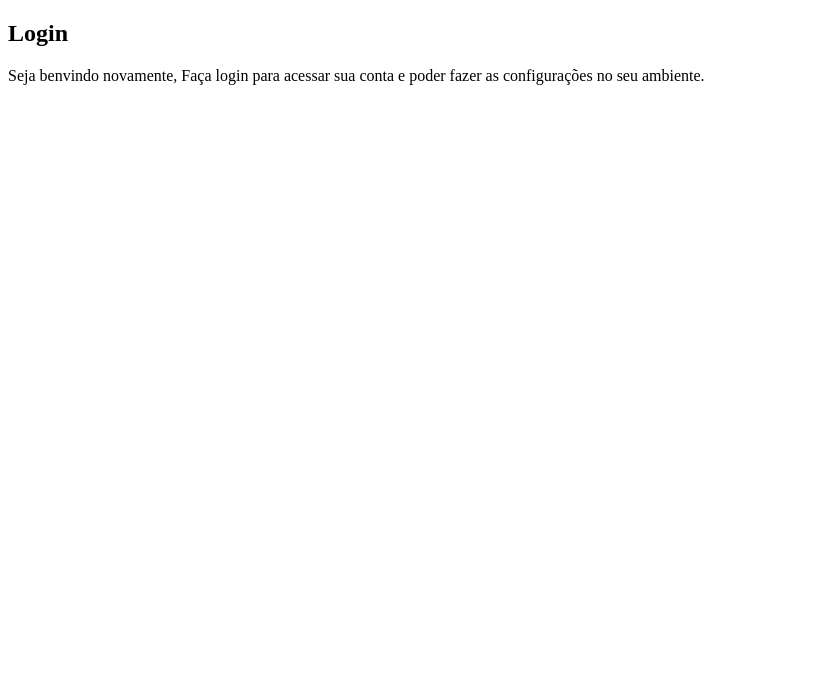
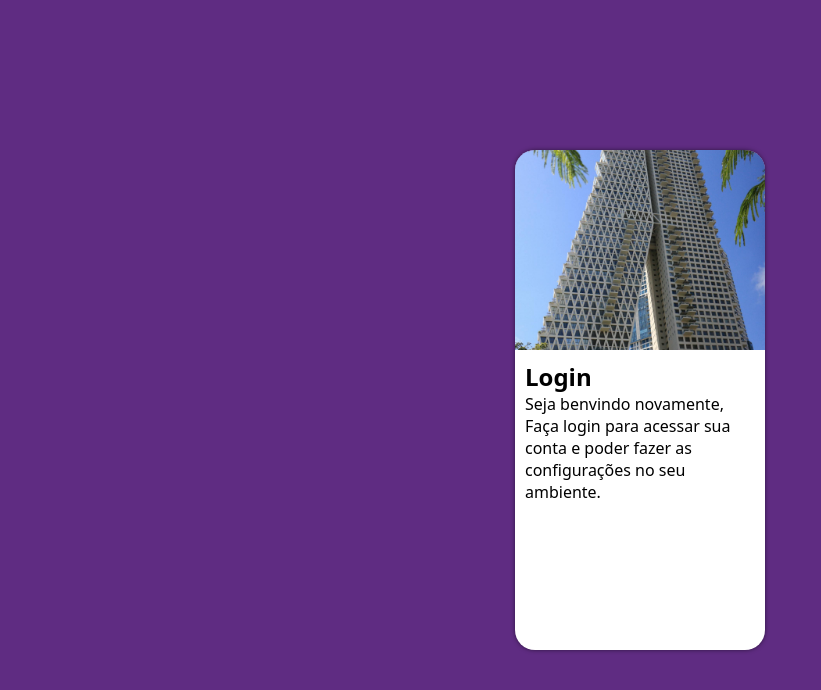
Before and after one commit to eliseuquingalo12/projecto_tela_login, a plain HTML site: page index.html in a window 1280 px wide. Shown: the whole page, without its empty margins (0-821 px from the left). Drawn offline with Linux system fonts and the light colour scheme.

Commit message:
Pro_tela_log
Actualizando a tela de login

```diff
--- a/estilos/style.css
+++ b/estilos/style.css
@@ -4,3 +4,45 @@
     Verde: #49a09d
     Lilás: #5f2c82
     */
+
+    *{
+        font-family: system-ui, -apple-system, BlinkMacSystemFont, 'Segoe UI', Roboto, Oxygen, Ubuntu, Cantarell, 'Open Sans', 'Helvetica Neue', sans-serif;
+        padding: 0px;
+        margin: 0px;
+    }
+
+    body, html{
+        background-color:  #5f2c82;
+        height: 100vh;
+        width: 100vw;
+    }
+    main{
+        position: relative;
+        height: 100vh;
+        width: 100vw;
+    }
+    section#login{
+        position: absolute;
+        left: 50%;
+        top: 50%;
+        transform: translate(-50%, -50%);;
+        background-color: white;
+        width: 250px;
+        height: 500px;
+        border-radius: 20px;
+        overflow: hidden;
+         box-shadow: 0px 0px 4px rgba(0, 0, 0, 0.521);
+    }
+
+section#login > div#imagens{
+   background:#5f2c82  url('../imagem/imagem_login.jpg') no-repeat;
+   height: 200px;
+   background-size: cover;
+   background-position: center center;
+   display: block;
+}
+
+section#login > div#formulario{
+    padding: 10px;
+    display: block;
+}
--- a/index.html
+++ b/index.html
@@ -1,5 +1,5 @@
 <!DOCTYPE html>
-<html lang="en">
+<html lang="pt">
 <head>
     <meta charset="UTF-8">
     <meta name="viewport" content="width=device-width, initial-scale=1.0">
@@ -9,10 +9,9 @@
 <body>
     <main>
         <section id="login">
-             <div id="imagem">
-
+             <div id="imagens">
              </div>
-             <div id="formulário">
+             <div id="formulario">
                 <h1>Login</h1>
                 <p>Seja benvindo novamente, Faça login para acessar sua conta e poder fazer as configurações no seu ambiente.</p>
                 <form action="login.php" method="post"></form>
```
Also changed, not shown: imagem/imagem_login.jpg (added).
